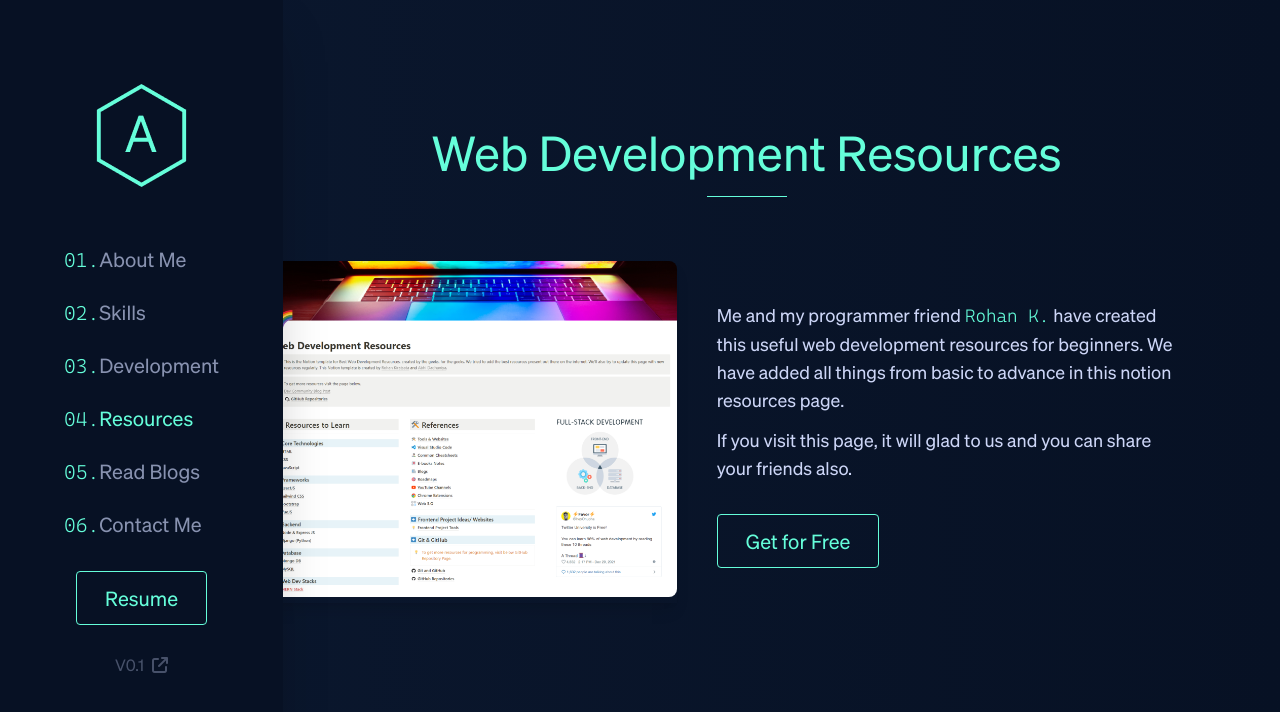
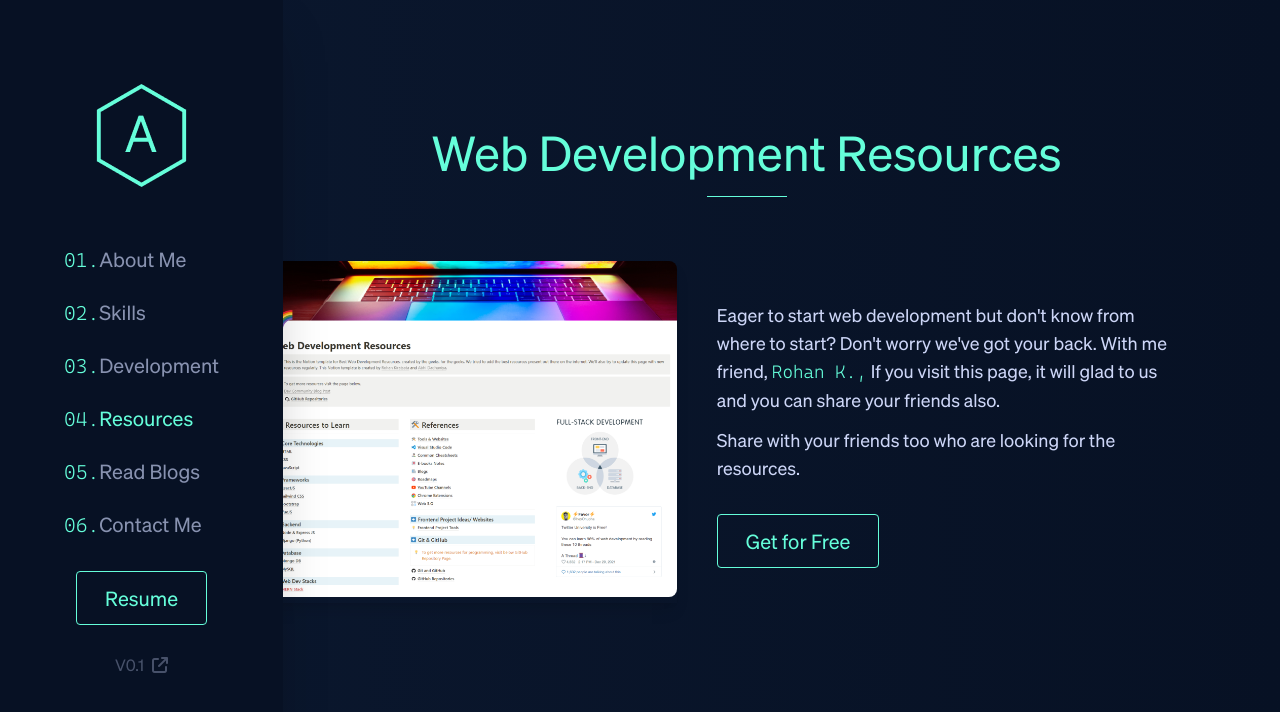
Before and after one commit to abhidadhaniya23/abhi-portfolio, a Next.js app: page /resources in a window 1280 px wide. Shown: the top 712 px of the page. Built offline with nearby package versions, Linux system fonts and the light colour scheme.

Commit message:
resources desc changed

```diff
--- a/components/resources/Resource.js
+++ b/components/resources/Resource.js
@@ -36,16 +36,16 @@ const Resource = () => {
                     </motion.div>
                     <div className="text-lightBluePrimary px-1 text-justify md:text-left md:px-10 py-10 text-lg font-bodyText flex w-full md:w-[60rem] flex-col items-center md:items-start justify-center">
                         <motion.span variants={animations.desc1} initial="initial" animate="animate" exit="exit" className="mb-3">
-                            Me and my programmer friend
+                            Eager to start web development but don't know from where to start? Don't worry we've got your back. With me friend,
                             <span className="mx-1 text-cyanPrimary">
                                 <a className="font-codeText" target="_blank" rel="noreferrer" href="https://rohan-kiratsata.github.io/">
-                                    Rohan K.
+                                    Rohan K.,
                                 </a>
                             </span>
-                            have created this useful web development resources for beginners. We have added all things from basic to advance in this notion resources page.
+                            If you visit this page, it will glad to us and you can share your friends also.
                         </motion.span>
                         <motion.span variants={animations.desc2} initial="initial" animate="animate" exit="exit" className="mb-3">
-                            If you visit this page, it will glad to us and you can share your friends also.
+                            Share with your friends too who are looking for the resources.
                         </motion.span>
                         <motion.a href="https://web-dev-resources.notion.site/web-dev-resources/Web-Development-Resources-be1207bcc32e434481c1ce6e90756964" target="_blank" rel="noreferrer" variants={animations.btn} initial="initial" animate="animate" exit="exit" className="btn">
                             Get for Free
```
